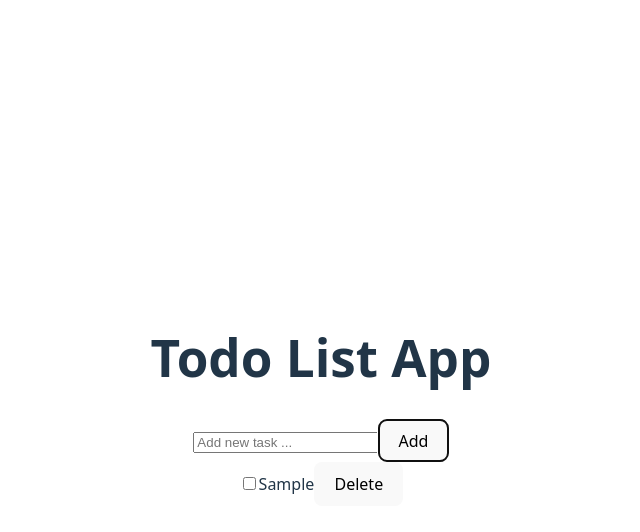
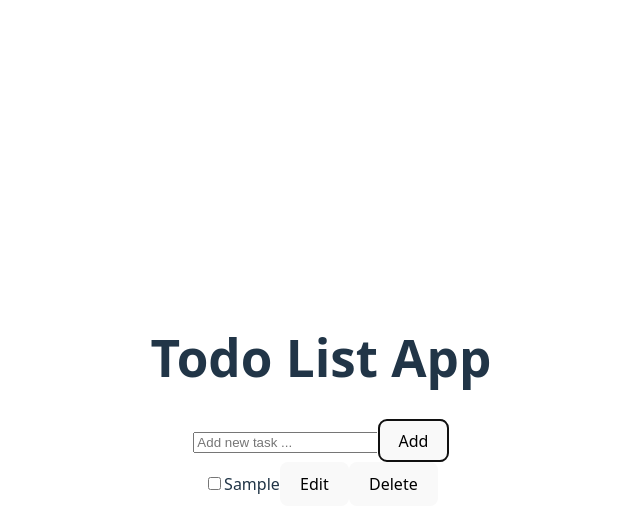
Before and after one commit to leontoys/todo-app, a React (Vite) app in the folder frontend/: page / in a window 1280 px wide. Both pictures are taken after typing "Sample" into the empty fields and a click on the button "Add". Shown: the top 532 px of the page, without its empty margins (319-959 px from the left). Built offline with nearby package versions, Linux system fonts and the light colour scheme.

Commit message:
edit-functionality

```diff
--- a/frontend/src/App.jsx
+++ b/frontend/src/App.jsx
@@ -31,11 +31,23 @@ const App = ()=>{
     )
   }
 
+  //edit todo
+  const editTodo = (id,newText)=>{
+    setTodos(
+      todos.map(todo=>
+        todo.id === id? {...todo,text:newText}:todo
+      )
+    )
+  }
+
   return(
     <div className="App">
       <h1>Todo List App</h1>
       <TodoForm addTodo={addTodo}/>
-      <TodoList todos={todos} toggleComplete={toggleComplete} deleteTodo={deleteTodo}></TodoList>
+      <TodoList todos={todos}
+      toggleComplete={toggleComplete}
+      editTodo={editTodo}
+      deleteTodo={deleteTodo}></TodoList>
     </div>
   )
 }
--- a/frontend/src/components/TodoItem.jsx
+++ b/frontend/src/components/TodoItem.jsx
@@ -1,13 +1,32 @@
-import React from "react"
+import React, { useState } from "react"
 
-const TodoItem = ({todo,toggleComplete,deleteTodo})=>{
+const TodoItem = ({todo,toggleComplete,deleteTodo,editTodo})=>{
+    //set editing state
+    const [isEditing,setIsEditing] = useState(false)
+    const [editedText,setEditedText] = useState(todo.text)
+
+    //update the task text
+    const handleEdit = (e)=>{
+        if(isEditing){
+            editTodo(todo.id,editedText)
+        }
+        setIsEditing(!isEditing)
+    }
+
     return(
         <div style={{textDecoration:todo.completed?"line-through":"none"}}>
             <input type="checkbox"
             checked={todo.completed}
             onChange={()=>{toggleComplete(todo.id)}}
-            ></input>
-            <span>{todo.text}</span>
+            />
+            { isEditing? (
+                <input type="text"
+                value={editedText}
+                onChange={(e)=>setEditedText(e.target.value)}
+                />
+            ) : (<span>{todo.text}</span>)
+            }
+            <button onClick={handleEdit}>{isEditing?"Save":"Edit"}</button>
             <button onClick={()=>{deleteTodo(todo.id)}}>Delete</button>
         </div>
     )
--- a/frontend/src/components/TodoList.jsx
+++ b/frontend/src/components/TodoList.jsx
@@ -1,11 +1,15 @@
 import React from "react"
 import TodoItem from "./TodoItem"
 
-const TodoList = ({todos,toggleComplete,deleteTodo})=>{
+const TodoList = ({todos,toggleComplete,deleteTodo,editTodo})=>{
     return(
         <div>
             { todos.map(todo=>(
-                <TodoItem key={todo.id} todo={todo} toggleComplete={toggleComplete} deleteTodo={deleteTodo}/>
+                <TodoItem key={todo.id}
+                todo={todo}
+                toggleComplete={toggleComplete}
+                editTodo={editTodo}
+                deleteTodo={deleteTodo}/>
             ))}
         </div>
     )
```
